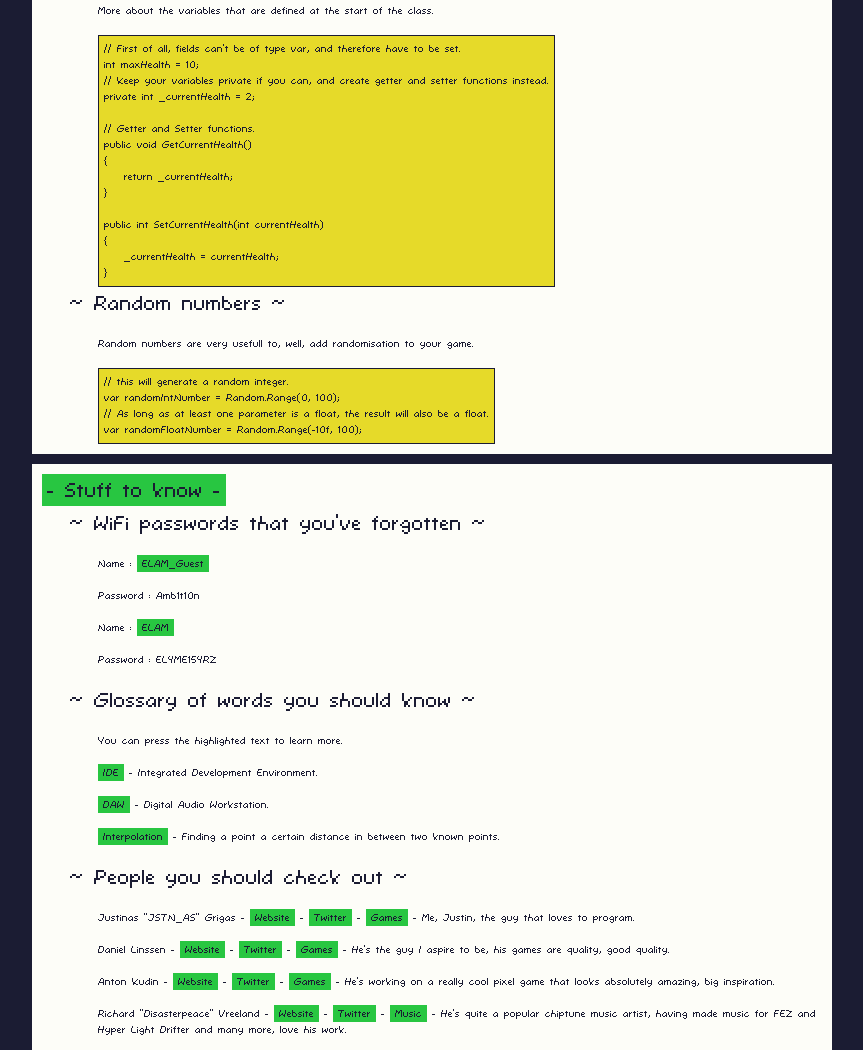
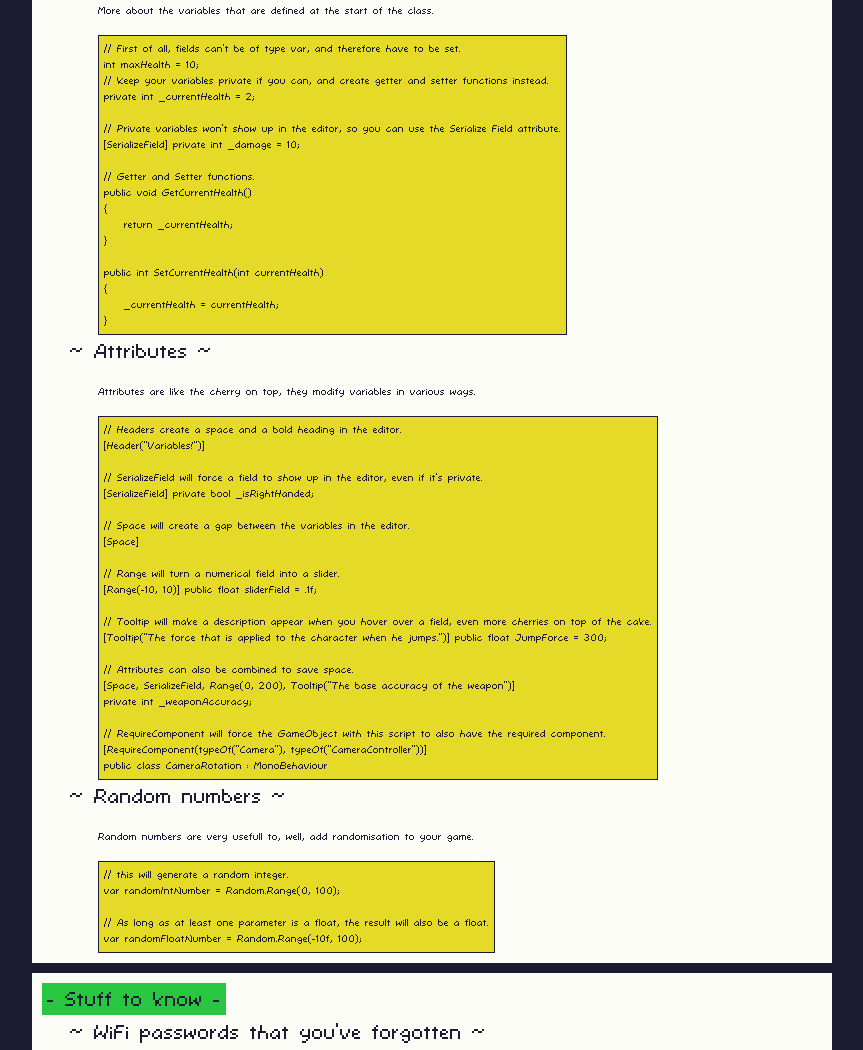
Before and after one commit to jstnas/jstnas.github.io, a plain HTML site: page html/holyHandBook.html in a window 1280 px wide. Shown: the part 2942-3992 px from the top of the page, without its empty margins (208-1071 px from the left). Drawn offline with Linux system fonts and the light colour scheme.

Commit message:
18/10/16:10
- Added a snippet on attributes.

```diff
--- a/html/holyHandBook.html
+++ b/html/holyHandBook.html
@@ -509,6 +509,9 @@
             // Keep your variables private if you can, and create getter and setter functions instead.
             private int _currentHealth = 2;
 
+            // Private variables won't show up in the editor, so you can use the Serialize Field attribute.
+            [SerializeField] private int _damage = 10;
+
             // Getter and Setter functions.
             public void GetCurrentHealth()
             {
@@ -525,6 +528,40 @@
 			</div>
 
 			<div class="sub">
+				<heading>~ Attributes ~</heading>
+
+				<div class="sub">
+					<p> Attributes are like the cherry on top, they modify variables in various ways. </p>
+					<div class="script">
+						<pre>
+            // Headers create a space and a bold heading in the editor.
+            [Header("Variables!")]
+
+            // SerializeField will force a field to show up in the editor, even if it's private.
+            [SerializeField] private bool _isRightHanded;
+
+            // Space will create a gap between the variables in the editor.
+            [Space]
+
+            // Range will turn a numerical field into a slider.
+            [Range(-10, 10)] public float sliderField = .1f;
+
+            // Tooltip will make a description appear when you hover over a field, even more cherries on top of the cake.
+            [Tooltip("The force that is applied to the character when he jumps.")] public float JumpForce = 300;
+
+            // Attributes can also be combined to save space.
+            [Space, SerializeField, Range(0, 200), Tooltip("The base accuracy of the weapon")]
+            private int _weaponAccuracy;
+
+            // RequireComponent will force the GameObject with this script to also have the required component.
+            [RequireComponent(typeOf("Camera"), typeOf("CameraController"))]
+            public class CameraRotation : MonoBehaviour
+            </pre>
+					</div>
+				</div>
+			</div>
+
+			<div class="sub">
 				<heading>~ Random numbers ~</heading>
 
 				<div class="sub">
@@ -533,6 +570,7 @@
 						<pre>
               // this will generate a random integer.
               var randomIntNumber = Random.Range(0, 100);
+
               // As long as at least one parameter is a float, the result will also be a float.
               var randomFloatNumber = Random.Range(-10f, 100);
             </pre>
@@ -772,7 +810,7 @@
 						You probably do not, because I do my best to update them regularly, but don't you worry, you can get the latest version from
 						<a href="https://github.com/jstn-as/jstn-as.github.io" target="_blank" id="blu">GitHub</a>.
 					</p>
-					<p>The version of this document is: <m id="blu">18/10/16:09</m></p>
+					<p>The version of this document is: <m id="blu">18/10/16:10</m></p>
 				</div>
 			</div>
 		</section>
```
